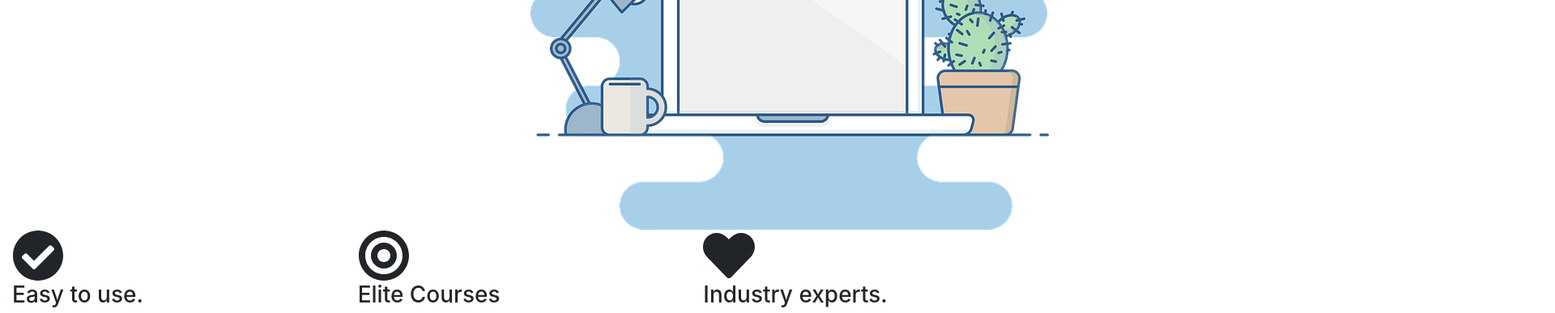
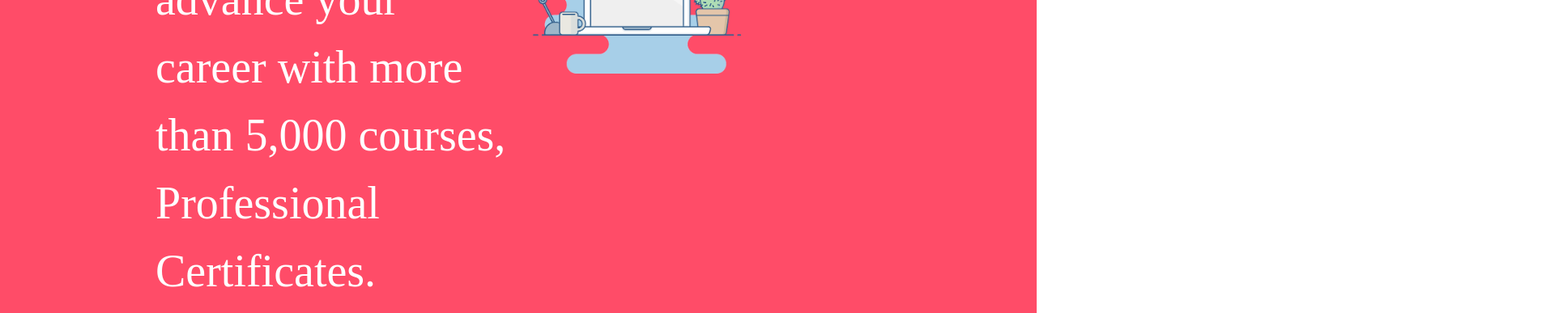
Before and after one commit to epavankumar79/Courses, a plain HTML site: page index.html in a window 1280 px wide. Shown: the part 307-694 px from the top of the page at 81% size, 1920 px wide, since content can reach past the window. Drawn offline with nearby package versions, Linux system fonts and the light colour scheme; files that its build step writes are made by us from their sources; the site is published under a folder, as on GitHub Pages, so addresses that start at the root find nothing; files whose address does not match are found by name.

Commit message:
Update index.html

```diff
--- a/index.html
+++ b/index.html
@@ -10,7 +10,7 @@
 
   <!-- CSS Stylesheets -->
   <link rel="stylesheet" href="https://maxcdn.bootstrapcdn.com/bootstrap/4.0.0/css/bootstrap.min.css" integrity="sha384-Gn5384xqQ1aoWXA+058RXPxPg6fy4IWvTNh0E263XmFcJlSAwiGgFAW/dAiS6JXm" crossorigin="anonymous">
-  <link rel="stylesheet" href="/first/css/styles.css">
+  <link rel="stylesheet" href="css/styles.css">
 
   <!-- Font Awesome -->
   <script defer src="https://use.fontawesome.com/releases/v5.0.7/js/all.js"></script>
```
